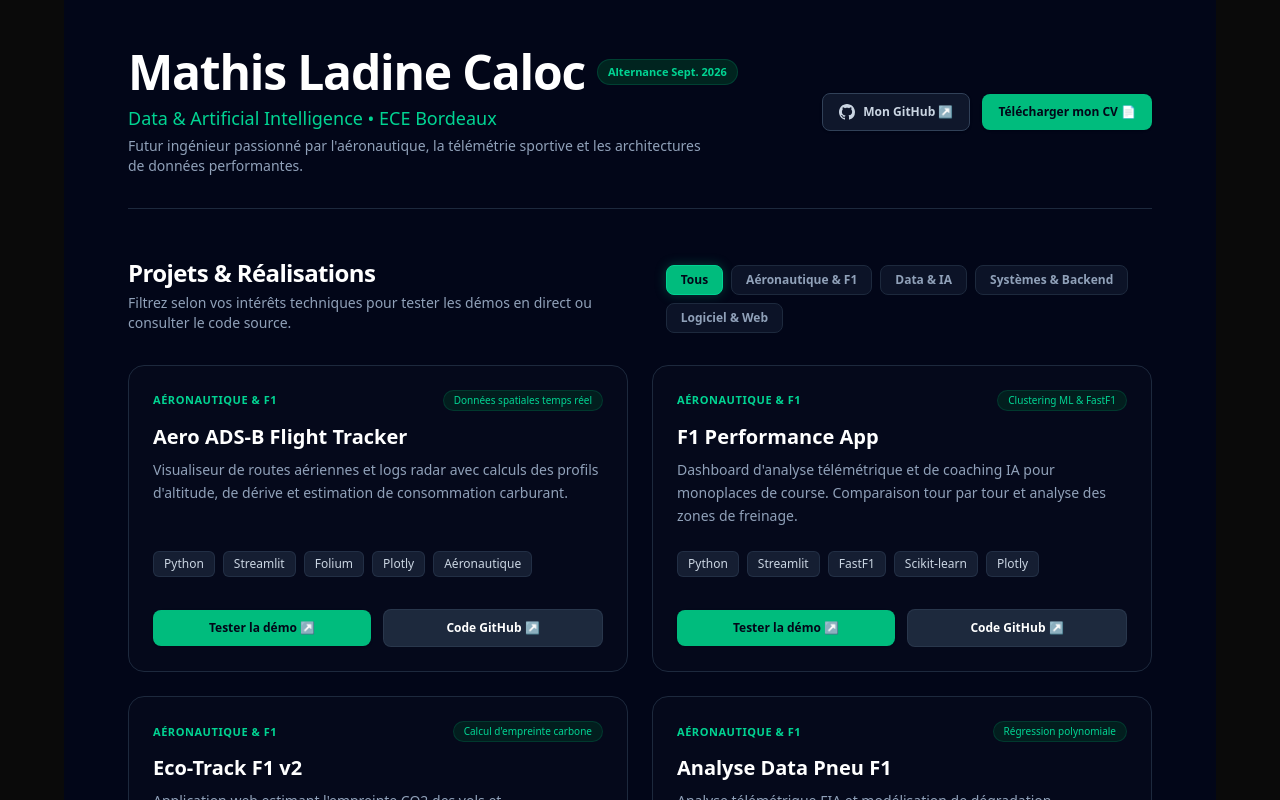
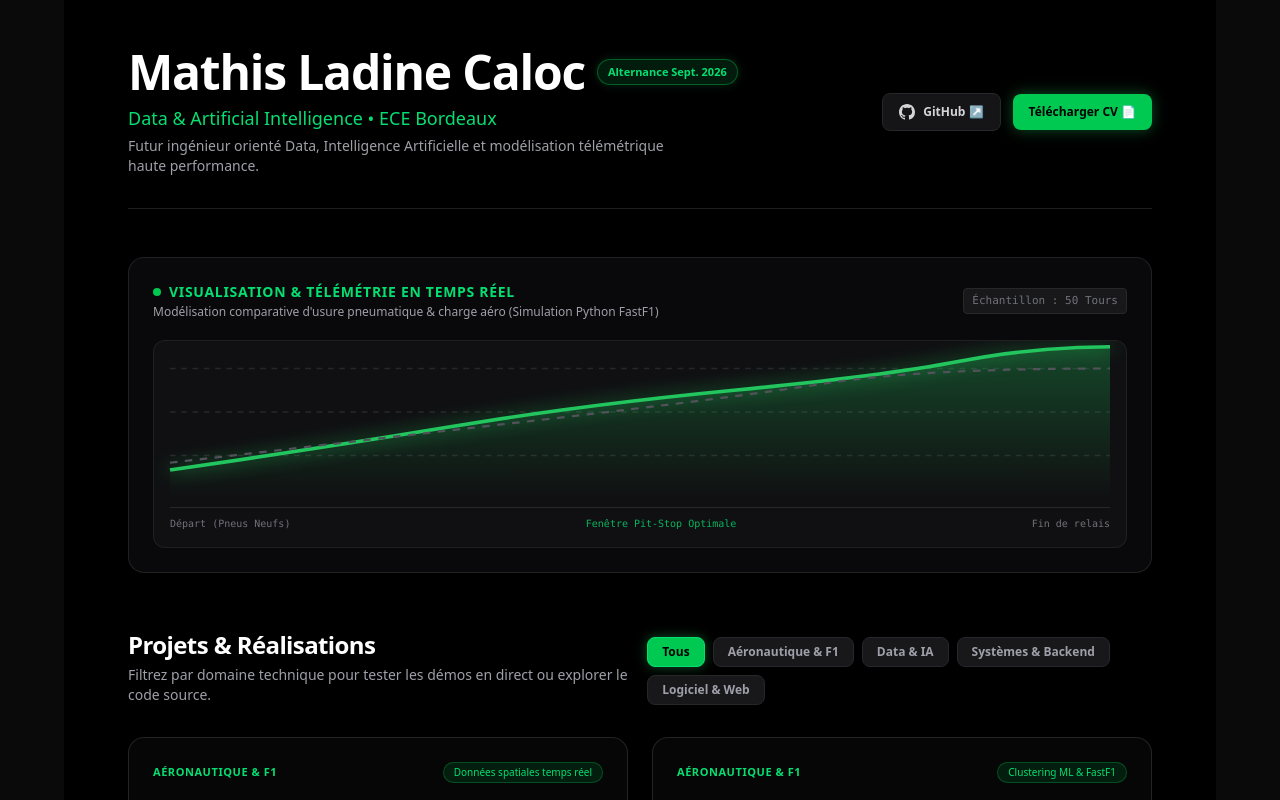
Before and after one commit to MathisLc25/cv-data-green, a Next.js app: page / in a window 1280 px wide. Shown: the top 800 px of the page. Built offline with nearby package versions, Linux system fonts and the light colour scheme.

Commit message:
Fix typo syntax et build reussi

```diff
--- a/src/app/page.tsx
+++ b/src/app/page.tsx
@@ -111,23 +111,23 @@ export default function Home() {
       : projects.filter((p) => p.category === selectedCategory);
 
   return (
-    <main className="min-h-screen bg-slate-950 text-slate-100 px-6 py-12 md:px-16 max-w-6xl mx-auto">
-      {/* En-tête / Header avec liens directs Pro & RH */}
-      <header className="flex flex-col md:flex-row md:items-center justify-between border-b border-slate-800 pb-8 mb-12 gap-6">
+    <main className="min-h-screen bg-black text-zinc-100 px-6 py-12 md:px-16 max-w-6xl mx-auto selection:bg-green-500 selection:text-black">
+      {/* En-tête / Header avec le style sombre & vert Matrix */}
+      <header className="flex flex-col md:flex-row md:items-center justify-between border-b border-zinc-800/80 pb-8 mb-12 gap-6">
         <div>
           <div className="flex items-center gap-3 mb-2">
             <h1 className="text-3xl md:text-5xl font-extrabold text-white tracking-tight">
               Mathis Ladine Caloc
             </h1>
-            <span className="hidden sm:inline-block px-2.5 py-1 text-[11px] font-semibold bg-emerald-950/80 text-emerald-400 border border-emerald-800/50 rounded-full">
+            <span className="hidden sm:inline-block px-2.5 py-1 text-[11px] font-semibold bg-green-950/60 text-green-400 border border-green-500/40 rounded-full shadow-[0_0_10px_rgba(34,197,94,0.2)]">
               Alternance Sept. 2026
             </span>
           </div>
-          <p className="text-emerald-400 font-medium text-base md:text-lg">
+          <p className="text-green-400 font-medium text-base md:text-lg">
             Data & Artificial Intelligence • ECE Bordeaux
           </p>
-          <p className="text-slate-400 text-sm mt-1 max-w-xl">
-            Futur ingénieur passionné par l'aéronautique, la télémétrie sportive et les architectures de données performantes.
+          <p className="text-zinc-400 text-sm mt-1 max-w-xl">
+            Futur ingénieur orienté Data, Intelligence Artificielle et modélisation télémétrique haute performance.
           </p>
         </div>
 
@@ -136,34 +136,99 @@ export default function Home() {
             href="https://github.com/MathisLc25"
             target="_blank"
             rel="noopener noreferrer"
-            className="flex items-center gap-2 px-4 py-2.5 rounded-lg bg-slate-900 border border-slate-700 hover:border-emerald-500 hover:text-white transition-all text-xs font-semibold text-slate-300 shadow-sm"
+            className="flex items-center gap-2 px-4 py-2.5 rounded-lg bg-zinc-900/90 border border-zinc-800 hover:border-green-500 hover:text-white transition-all text-xs font-semibold text-zinc-300 hover:shadow-[0_0_12px_rgba(34,197,94,0.2)]"
           >
             <svg className="w-4 h-4 fill-current" viewBox="0 0 24 24">
               <path d="M12 0C5.37 0 0 5.37 0 12c0 5.31 3.435 9.795 8.205 11.385.6.105.825-.255.825-.57 0-.285-.015-1.23-.015-2.235-3.015.555-3.795-.735-4.035-1.41-.135-.345-.72-1.41-1.23-1.695-.42-.225-1.02-.78-.015-.795.945-.015 1.62.87 1.845 1.23 1.08 1.815 2.805 1.305 3.495.99.105-.78.42-1.305.765-1.605-2.67-.3-5.46-1.335-5.46-5.925 0-1.305.465-2.385 1.23-3.225-.12-.3-.54-1.53.12-3.18 0 0 1.005-.315 3.3 1.23.96-.27 1.98-.405 3-.405s2.04.135 3 .405c2.295-1.56 3.3-1.23 3.3-1.23.66 1.65.24 2.88.12 3.18.765.84 1.23 1.905 1.23 3.225 0 4.605-2.805 5.625-5.475 5.925.435.375.81 1.095.81 2.22 0 1.605-.015 2.895-.015 3.3 0 .315.225.69.825.57A12.02 12.02 0 0024 12c0-6.63-5.37-12-12-12z" />
             </svg>
-            Mon GitHub ↗
+            GitHub ↗
           </a>
 
           <a
             href="/cv.pdf"
             target="_blank"
             rel="noopener noreferrer"
-            className="px-4 py-2.5 rounded-lg bg-emerald-500 hover:bg-emerald-400 text-slate-950 font-semibold text-xs transition-colors shadow-sm"
+            className="px-4 py-2.5 rounded-lg bg-green-500 hover:bg-green-400 text-black font-bold text-xs transition-all shadow-[0_0_15px_rgba(34,197,94,0.4)]"
           >
-            Télécharger mon CV 📄
+            Télécharger CV 📄
           </a>
         </div>
       </header>
 
-      {/* Section des Projets */}
+      {/* Section Graphique Télémétrie / Visualisation de Données */}
+      <section className="mb-14 p-6 rounded-2xl bg-zinc-950 border border-zinc-800/80 shadow-[0_0_20px_rgba(0,0,0,0.8)]">
+        <div className="flex flex-col sm:flex-row justify-between sm:items-center mb-5 gap-2">
+          <div>
+            <h3 className="text-sm uppercase tracking-wider text-green-400 font-bold flex items-center gap-2">
+              <span className="w-2 h-2 rounded-full bg-green-500 animate-pulse"></span>
+              Visualisation & Télémétrie en temps réel
+            </h3>
+            <p className="text-xs text-zinc-400 mt-0.5">
+              Modélisation comparative d'usure pneumatique & charge aéro (Simulation Python FastF1)
+            </p>
+          </div>
+          <span className="text-[11px] font-mono text-zinc-500 bg-zinc-900 px-2 py-1 rounded border border-zinc-800">
+            Échantillon : 50 Tours
+          </span>
+        </div>
+
+        {/* Représentation graphique SVG stylisée */}
+        <div className="w-full h-44 sm:h-52 bg-zinc-900/50 rounded-xl border border-zinc-800/70 p-4 relative overflow-hidden flex flex-col justify-end">
+          <svg className="w-full h-full overflow-visible" viewBox="0 0 500 120" preserveAspectRatio="none">
+            <defs>
+              <linearGradient id="greenGlow" x1="0" y1="0" x2="0" y2="1">
+                <stop offset="0%" stopColor="#22c55e" stopOpacity="0.3" />
+                <stop offset="100%" stopColor="#22c55e" stopOpacity="0.0" />
+              </linearGradient>
+            </defs>
+
+            {/* Grille d'arrière-plan */}
+            <line x1="0" y1="30" x2="500" y2="30" stroke="#27272a" strokeDasharray="3 3" />
+            <line x1="0" y1="60" x2="500" y2="60" stroke="#27272a" strokeDasharray="3 3" />
+            <line x1="0" y1="90" x2="500" y2="90" stroke="#27272a" strokeDasharray="3 3" />
+
+            {/* Aire sous la courbe */}
+            <path
+              d="M 0 100 Q 80 85, 150 70 T 300 45 T 420 25 T 500 15 L 500 120 L 0 120 Z"
+              fill="url(#greenGlow)"
+            />
+
+            {/* Courbe principale verte */}
+            <path
+              d="M 0 100 Q 80 85, 150 70 T 300 45 T 420 25 T 500 15"
+              fill="none"
+              stroke="#22c55e"
+              strokeWidth="2.5"
+              className="filter drop-shadow-[0_0_6px_rgba(34,197,94,0.8)]"
+            />
+
+            {/* Courbe de référence grise */}
+            <path
+              d="M 0 95 Q 100 80, 200 65 T 350 40 T 500 30"
+              fill="none"
+              stroke="#52525b"
+              strokeWidth="1.5"
+              strokeDasharray="4 4"
+            />
+          </svg>
+
+          <div className="flex justify-between items-center text-[10px] text-zinc-500 font-mono mt-2 pt-2 border-t border-zinc-800">
+            <span>Départ (Pneus Neufs)</span>
+            <span className="text-green-400/80">Fenêtre Pit-Stop Optimale</span>
+            <span>Fin de relais</span>
+          </div>
+        </div>
+      </section>
+
+      {/* Section des Projets avec onglets */}
       <section className="mb-16">
         <div className="flex flex-col md:flex-row md:items-end justify-between mb-8 gap-4">
           <div>
-            <h2 className="text-2xl font-bold text-white tracking-tight">
+            <h2 className="text-2xl font-bold text-white tracking-tight flex items-center gap-2">
               Projets & Réalisations
             </h2>
-            <p className="text-slate-400 text-sm mt-1">
-              Filtrez selon vos intérêts techniques pour tester les démos en direct ou consulter le code source.
+            <p className="text-zinc-400 text-sm mt-1">
+              Filtrez par domaine technique pour tester les démos en direct ou explorer le code source.
             </p>
           </div>
 
@@ -177,8 +242,8 @@ export default function Home() {
                   onClick={() => setSelectedCategory(cat)}
                   className={`px-3.5 py-1.5 rounded-lg text-xs font-semibold transition-all border ${
                     active
-                      ? "bg-emerald-500 text-slate-950 border-emerald-400 shadow-[0_0_12px_rgba(16,185,129,0.3)]"
-                      : "bg-slate-900/80 text-slate-400 border-slate-800 hover:border-slate-700 hover:text-slate-200"
+                      ? "bg-green-500 text-black border-green-400 shadow-[0_0_12px_rgba(34,197,94,0.4)]"
+                      : "bg-zinc-900 text-zinc-400 border-zinc-800 hover:border-zinc-700 hover:text-white"
                   }`}
                 >
                   {cat}
@@ -188,30 +253,30 @@ export default function Home() {
           </div>
         </div>
 
-        {/* Grille dynamique des projets */}
+        {/* Grille des cartes projets */}
         <div className="grid grid-cols-1 md:grid-cols-2 gap-6">
           {filteredProjects.map((project) => (
             <div
               key={project.title}
-              className="p-6 rounded-2xl border border-slate-800 bg-slate-900/20 hover:border-slate-700 hover:bg-slate-900/40 transition-all duration-300 group flex flex-col justify-between"
+              className="p-6 rounded-2xl border border-zinc-800/90 bg-zinc-950/70 hover:border-green-500/50 hover:shadow-[0_0_20px_rgba(34,197,94,0.12)] transition-all duration-300 group flex flex-col justify-between"
             >
               <div>
                 <div className="flex justify-between items-center mb-3">
-                  <span className="text-[11px] font-bold text-emerald-400 tracking-wider uppercase">
+                  <span className="text-[11px] font-bold text-green-400 tracking-wider uppercase">
                     {project.category}
                   </span>
                   {project.badge && (
-                    <span className="text-[10px] px-2.5 py-0.5 rounded-full bg-emerald-950/60 text-emerald-400 border border-emerald-800/40 font-medium">
+                    <span className="text-[10px] px-2.5 py-0.5 rounded-full bg-green-950/60 text-green-400 border border-green-500/30 font-medium">
                       {project.badge}
                     </span>
                   )}
                 </div>
 
-                <h3 className="text-xl font-bold text-white group-hover:text-emerald-400 transition-colors mb-2">
+                <h3 className="text-xl font-bold text-white group-hover:text-green-400 transition-colors mb-2">
                   {project.title}
                 </h3>
 
-                <p className="text-slate-400 text-sm mb-6 font-normal leading-relaxed">
+                <p className="text-zinc-400 text-sm mb-6 font-normal leading-relaxed">
                   {project.desc}
                 </p>
               </div>
@@ -222,21 +287,21 @@ export default function Home() {
                   {project.tech.split(", ").map((t) => (
                     <span
                       key={t}
-                      className="text-xs px-2.5 py-1 rounded-md bg-slate-800/70 text-slate-300 border border-slate-700/50"
+                      className="text-xs px-2.5 py-1 rounded-md bg-zinc-900 text-zinc-300 border border-zinc-800"
                     >
                       {t}
                     </span>
                   ))}
                 </div>
 
-                {/* Boutons d'actions adaptatifs */}
-                <div className="flex items-center gap-3 pt-2">
+                {/* Boutons d'actions : Démo et/ou GitHub */}
+                <div className="flex items-center gap-3 pt-2 border-t border-zinc-900">
                   {project.demo && (
                     <a
                       href={project.demo}
                       target="_blank"
                       rel="noopener noreferrer"
-                      className="flex-1 text-center py-2.5 px-4 text-xs font-semibold rounded-lg bg-emerald-500 hover:bg-emerald-400 text-slate-950 transition-colors flex items-center justify-center gap-1.5 shadow-sm"
+                      className="flex-1 text-center py-2.5 px-4 text-xs font-bold rounded-lg bg-green-500 hover:bg-green-400 text-black transition-all flex items-center justify-center gap-1.5 shadow-[0_0_10px_rgba(34,197,94,0.3)]"
                     >
                       Tester la démo ↗
                     </a>
@@ -249,7 +314,7 @@ export default function Home() {
                       rel="noopener noreferrer"
                       className={`${
                         project.demo ? "flex-1" : "w-full"
-                      } text-center py-2.5 px-4 text-xs font-semibold rounded-lg bg-slate-800 hover:bg-slate-700 text-white transition-colors border border-slate-700/60 flex items-center justify-center gap-1.5`}
+                      } text-center py-2.5 px-4 text-xs font-semibold rounded-lg bg-zinc-900 hover:bg-zinc-800 text-zinc-200 hover:text-white transition-colors border border-zinc-800 flex items-center justify-center gap-1.5`}
                     >
                       Code GitHub ↗
                     </a>
```
